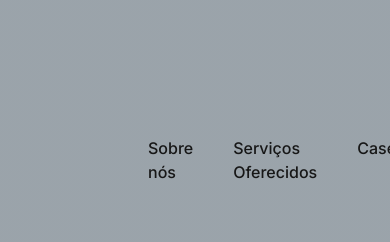
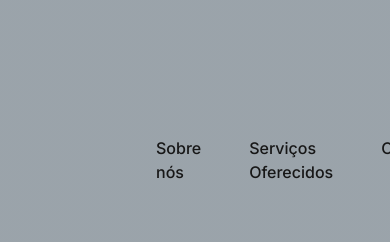
Before and after one commit to Eduardo123Andrade/storm, a Next.js app: page / in a window 390 px wide. Shown: the top 242 px of the page. Built offline with nearby package versions, Linux system fonts and the light colour scheme.

Commit message:
make  header responsiveness

```diff
--- a/src/app/_components/Header.tsx
+++ b/src/app/_components/Header.tsx
@@ -8,17 +8,24 @@ const inter = Inter({
   subsets: ["latin"],
 })
 
+const Item: React.FC<{ label: string }> = ({ label }) => (
+  <label
+    className={`${inter.className} hover:bg-[#FF4E17] cursor-pointer px-2 `}
+  >
+    {label}
+  </label>
+)
 export const Header = () => {
   return (
     <div className="flex justify-between  items-center">
       <div className="">
         <Image src={StormIllustration} alt="storm" />
       </div>
-      <div className="flex gap-x-10 pt-2 pb-2 pl-5 pr-5">
-        <label className={`${inter.className} `}>Sobre nós</label>
-        <label className={inter.className}>Serviços Oferecidos</label>
-        <label className={inter.className}>Cases</label>
-        <label className={inter.className}>Clientes</label>
+      <div className="flex gap-x-8 py-2 px-5 2xl:text-xl">
+        <Item label="Sobre nós" />
+        <Item label="Serviços Oferecidos" />
+        <Item label="Cases" />
+        <Item label="Clientes" />
       </div>
     </div>
   )
```
